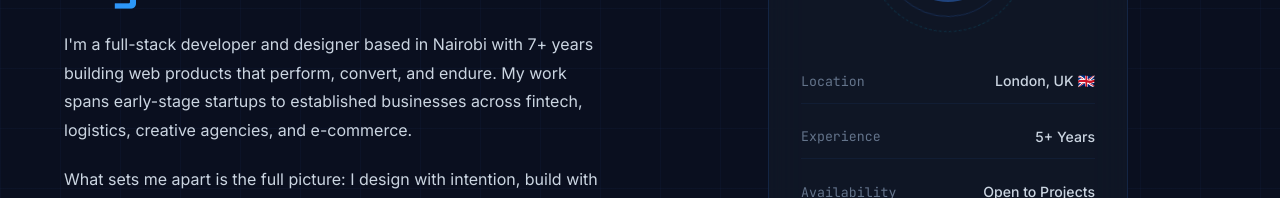
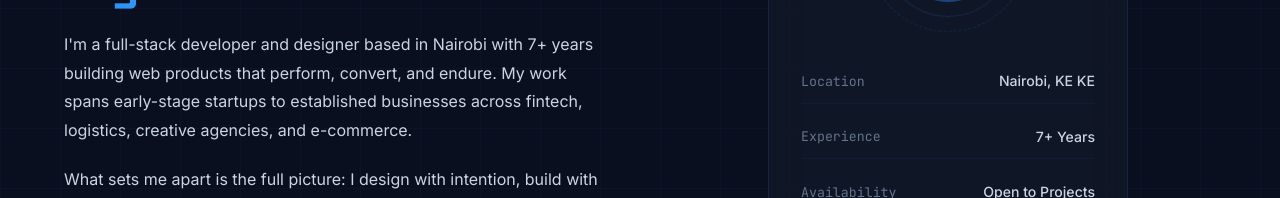
Before and after one commit to evans3789/Made-Easy, a React (Vite) app in the folder madeeasy/: page /about in a window 1280 px wide. Shown: the part 372-570 px from the top of the page. Built offline with nearby package versions, Linux system fonts and the light colour scheme.

Commit message:
location update

```diff
--- a/madeeasy/src/pages/About.jsx
+++ b/madeeasy/src/pages/About.jsx
@@ -125,8 +125,8 @@ export default function About() {
                 </div>
                 <div className={styles.quickFacts}>
                   {[
-                    { label: 'Location', value: 'London, UK 🇬🇧' },
-                    { label: 'Experience', value: '5+ Years' },
+                    { label: 'Location', value: 'Nairobi, KE KE' },
+                    { label: 'Experience', value: '7+ Years' },
                     { label: 'Availability', value: 'Open to Projects' },
                     { label: 'Response Time', value: '< 24 hours' },
                   ].map(f => (
```
